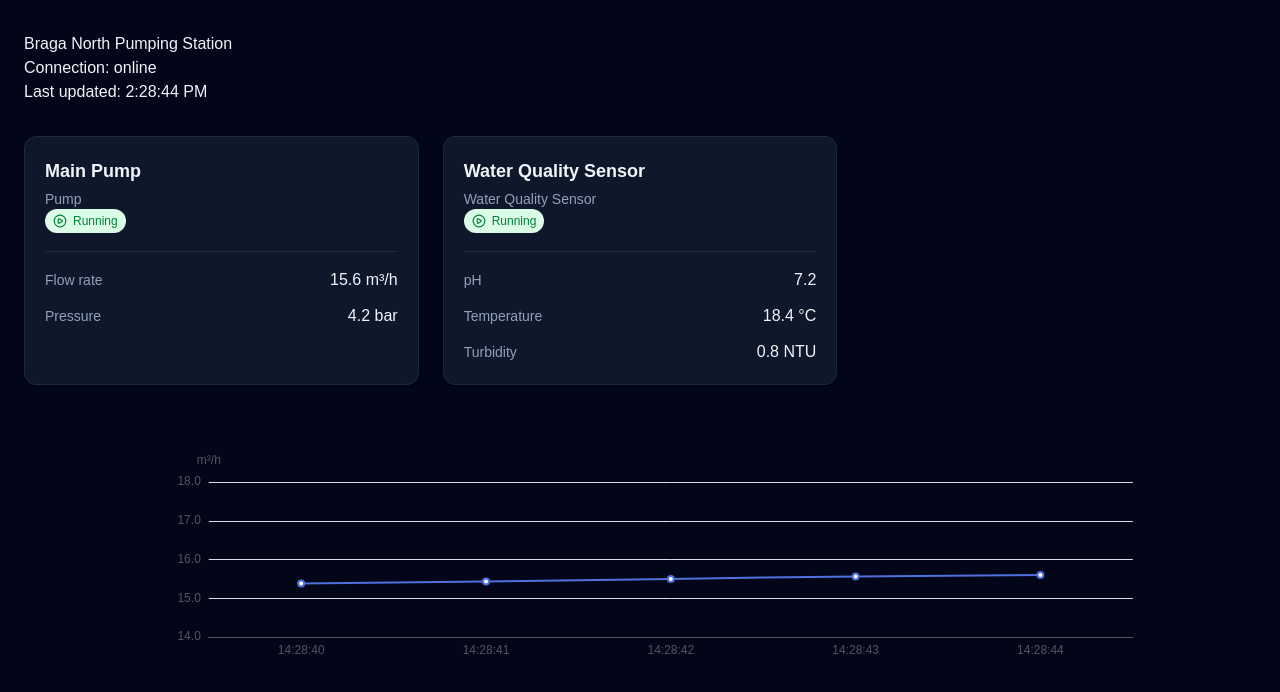
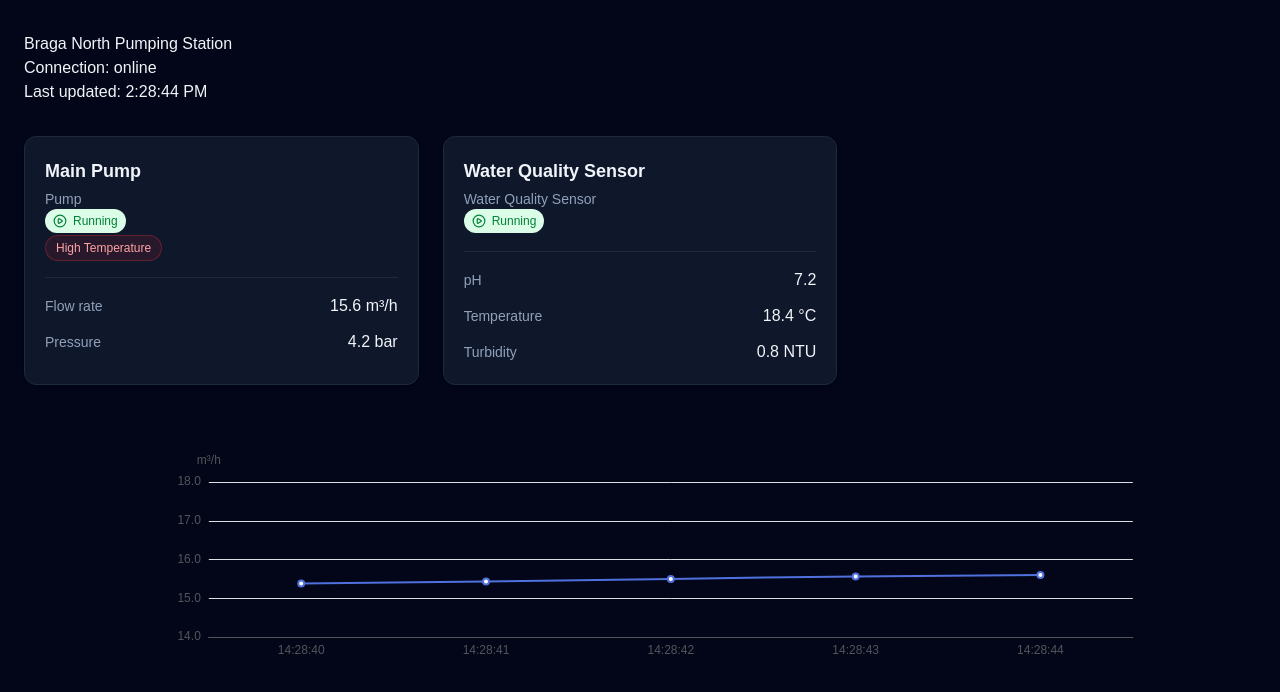
Before and after one commit to goncalosribeiro/telemetry-dashboard, a React (Vite) app in the folder web/: page / in a window 1280 px wide. Shown: the top 692 px of the page. Built offline with nearby package versions, Linux system fonts and the light colour scheme.

Commit message:
feat: add alarm domain model and equipment alarm badges

```diff
--- a/web/src/components/EquipmentCard.tsx
+++ b/web/src/components/EquipmentCard.tsx
@@ -1,13 +1,17 @@
+import type { Alarm } from "../domain/alarm";
 import type { Equipment } from "../domain/Equipment";
 import { formatEquipmentType } from "../utils/formatEquipmentType";
+import { AlarmBadge } from "./equipment-status/AlarmBadge";
 import { OperationalStatusBadge } from "./equipment-status/OperationalStatusBadge";
 
 type EquipmentCardProps = {
     equipment: Equipment;
+    alarms: Alarm[];
 };
 
 export function EquipmentCard({
     equipment,
+    alarms
 }: EquipmentCardProps) {
     return (
         <article className="rounded-xl border border-slate-800 bg-slate-900 p-5 shadow-sm">
@@ -16,6 +20,16 @@ export function EquipmentCard({
                     {equipment.name}</h2>
                 <p className="mt-1 text-sm text-slate-400">{formatEquipmentType(equipment.type)}</p>
                 <OperationalStatusBadge status={equipment.operationalStatus} />
+                {alarms.length > 0 && (
+                    <div className="flex flex-wrap gap-2">
+                        {alarms.map((alarm) => (
+                            <AlarmBadge
+                                key={alarm.id}
+                                alarm={alarm}
+                            />
+                        ))}
+                    </div>
+                )}
             </header>
             <ul className="mt-4 space-y-3">
                 {equipment.measurements.map((measurement) => (
--- /dev/null
+++ b/web/src/components/equipment-status/AlarmBadge.tsx
@@ -0,0 +1,22 @@
+import type { Alarm } from "../../domain/alarm";
+import { getAlarmPresentation } from "./alarmPresentation";
+
+
+type AlarmBadgeProps = {
+    alarm: Alarm;
+};
+
+export const AlarmBadge = ({ alarm }: AlarmBadgeProps) => {
+    const presentation = getAlarmPresentation(
+        alarm.type,
+        alarm.severity,
+    );
+
+    return (
+        <span
+            className={`inline-flex rounded-full border px-2.5 py-1 text-xs font-medium ${presentation.className}`}
+        >
+            {presentation.label}
+        </span>
+    );
+};
--- /dev/null
+++ b/web/src/components/equipment-status/alarmPresentation.ts
@@ -0,0 +1,25 @@
+import type { AlarmType, AlarmSeverity } from "../../domain/alarm";
+
+type AlarmPresentation = {
+  label: string;
+  className: string;
+};
+
+const alarmTypeLabels: Record<AlarmType, string> = {
+  "high-temperature": "High Temperature",
+  "low-flow": "Low Flow",
+  "maintenance-due": "Maintenance Due",
+};
+
+const alarmSeverityClassNames: Record<AlarmSeverity, string> = {
+  warning: "border-amber-500/30 bg-amber-500/10 text-amber-300",
+  critical: "border-red-500/30 bg-red-500/10 text-red-300",
+};
+
+export const getAlarmPresentation = (
+  type: AlarmType,
+  severity: AlarmSeverity,
+): AlarmPresentation => ({
+  label: alarmTypeLabels[type],
+  className: alarmSeverityClassNames[severity],
+});
--- a/web/src/domain/Station.ts
+++ b/web/src/domain/Station.ts
@@ -1,3 +1,4 @@
+import type { Alarm } from "./alarm";
 import type { Equipment } from "./Equipment";
 
 export type StationConnectionStatus = "online" | "offline" | "connecting";
@@ -8,4 +9,5 @@ export type Station = {
   connectionStatus: StationConnectionStatus;
   lastUpdatedAt: Date;
   equipments: Equipment[];
+  alarms: Alarm[];
 };
--- /dev/null
+++ b/web/src/domain/alarm.ts
@@ -0,0 +1,15 @@
+export type AlarmSeverity = "warning" | "critical";
+
+export type AlarmStatus = "active" | "acknowledged";
+
+export type AlarmType = "high-temperature" | "low-flow" | "maintenance-due";
+
+export type Alarm = {
+  id: string;
+  type: AlarmType;
+  severity: AlarmSeverity;
+  status: AlarmStatus;
+  equipmentId: string;
+  measurementId?: string;
+  triggeredAt: string;
+};
--- a/web/src/domain/mockStation.ts
+++ b/web/src/domain/mockStation.ts
@@ -54,4 +54,15 @@ export const mockStation: Station = {
       ],
     },
   ],
+  alarms: [
+    {
+      id: "alarm-pump-1-temperature",
+      type: "high-temperature",
+      severity: "critical",
+      status: "active",
+      equipmentId: "pump-01",
+      measurementId: "pump-01-temperature",
+      triggeredAt: "2026-07-26T18:30:00Z",
+    },
+  ],
 };
--- a/web/src/pages/StationDashboardPage.tsx
+++ b/web/src/pages/StationDashboardPage.tsx
@@ -52,12 +52,20 @@ export function StationDashboardPage() {
                 <StationHeader station={station} />
 
                 <section className="mt-8 grid gap-6 md:grid-cols-2 xl:grid-cols-3">
-                    {station.equipments.map((equipment) => (
-                        <EquipmentCard
-                            key={equipment.id}
-                            equipment={equipment}
-                        />
-                    ))}
+                    {station.equipments.map((equipment) => {
+                        console.log('station', station)
+                        const equipmentAlarms = station.alarms.filter(
+                            alarm => alarm.equipmentId === equipment.id
+                        );
+                        console.log('equipmentAlarms', equipmentAlarms)
+                        return (
+                            <EquipmentCard
+                                key={equipment.id}
+                                equipment={equipment}
+                                alarms={equipmentAlarms}
+                            />
+                        )
+                    })}
                 </section>
                 {flowRateMeasurement && (
                     <section className="mt-8">
```
